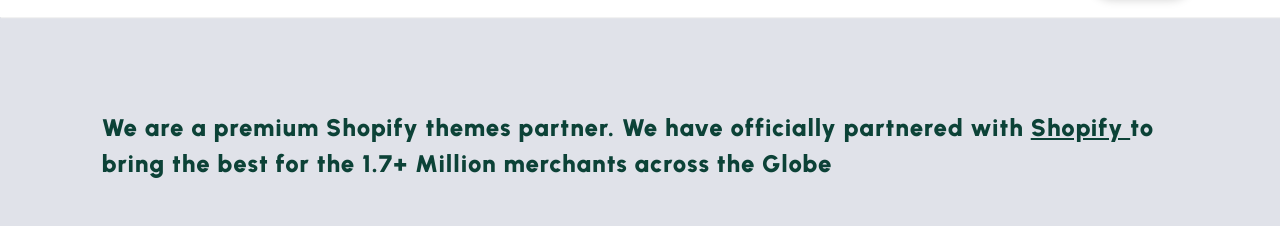
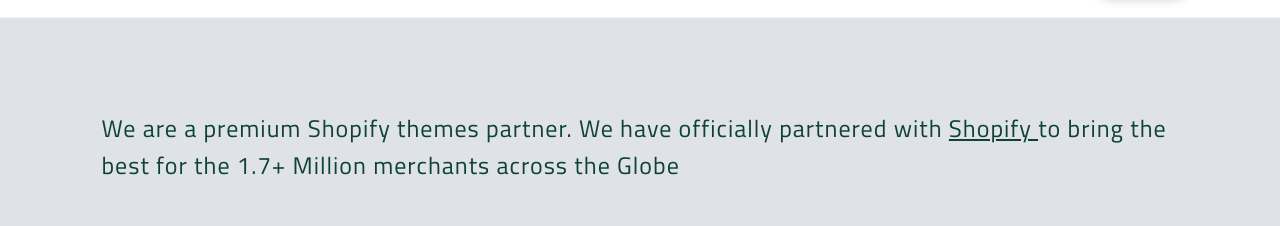
Before and after one commit to orangewebsystems/orangewebsystemswebsite-HTML, a website built with Parcel: page index.html in a window 1280 px wide. Shown: the part 71-297 px from the top of the page. Built offline with nearby package versions, Linux system fonts and the light colour scheme.

Commit message:
Commit from TeleportHQ

```diff
--- a/home.css
+++ b/home.css
@@ -106,7 +106,7 @@
   margin-top: 0px;
   text-align: left;
   font-family: Urbanist;
-  font-weight: 900;
+  font-weight: bold;
   line-height: 1.5;
   margin-left: 0px;
   margin-right: 0px;
@@ -114,8 +114,26 @@
   margin-bottom: 19px;
   letter-spacing: 1px;
 }
+.home-text04 {
+  font-style: normal;
+  font-family: Titillium Web;
+  font-weight: 400;
+}
 .home-link1 {
+  font-style: normal;
+  font-family: Titillium Web;
+  font-weight: 400;
   text-decoration: underline;
+}
+.home-text05 {
+  font-style: normal;
+  font-family: Titillium Web;
+  font-weight: 400;
+}
+.home-text06 {
+  font-style: normal;
+  font-family: Titillium Web;
+  font-weight: 400;
 }
 .home-container2 {
   width: 1073px;
```
